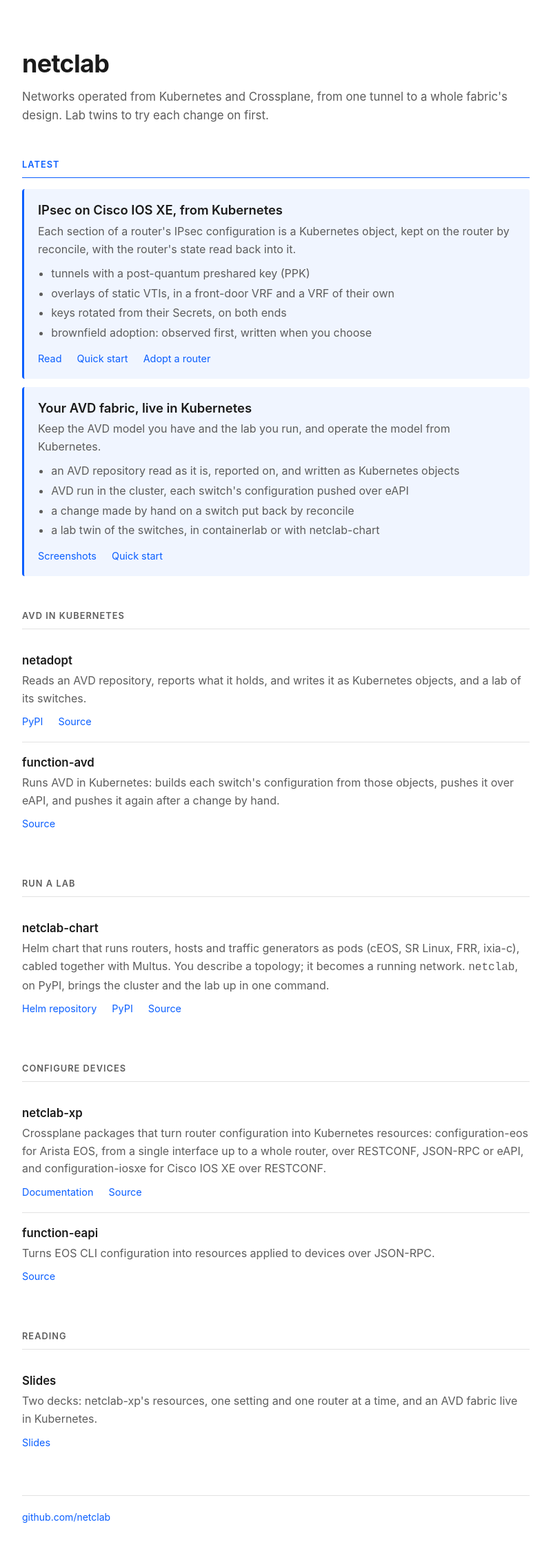
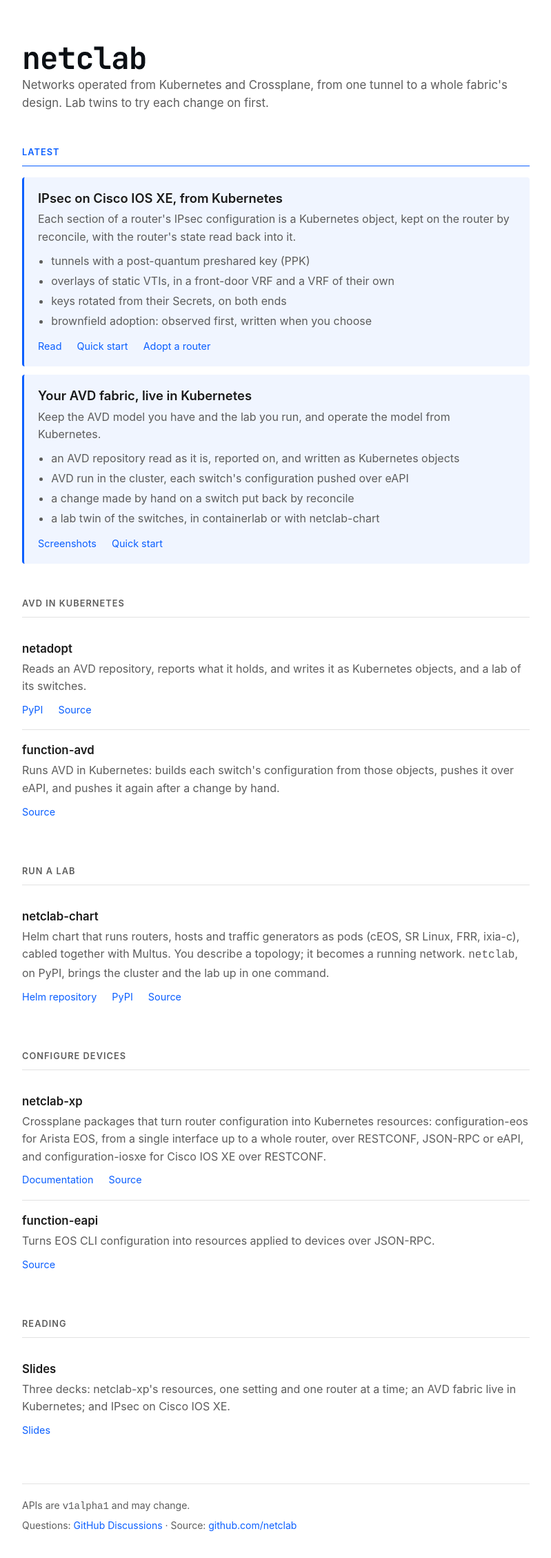
Before and after one commit to netclab/netclab.github.io, a plain HTML site: page index.html in a window 1280 px wide. Shown: the whole page at 69% size, without its empty margins (240-1039 px from the left). Drawn offline with Linux system fonts and the light colour scheme.

Commit message:
Add the logo and icons, and a footer (#13)

```diff
--- a/index.html
+++ b/index.html
@@ -5,6 +5,9 @@
 <meta name="viewport" content="width=device-width, initial-scale=1">
 <title>netclab</title>
 <meta name="description" content="Networks operated from Kubernetes and Crossplane, from one tunnel to a whole fabric's design. Lab twins to try each change on first.">
+<link rel="icon" href="/favicon.ico" sizes="32x32">
+<link rel="icon" href="/icon.svg" type="image/svg+xml">
+<link rel="apple-touch-icon" href="/apple-touch-icon.png">
 <style>
   :root {
     color-scheme: light dark;
@@ -35,6 +38,7 @@
   }
   main { max-width: 46rem; margin: 0 auto; }
   h1 { font-size: 2.25rem; margin: 0 0 .35rem; letter-spacing: -0.02em; }
+  h1 img { display: block; height: 2.5rem; width: auto; }
   .tagline { color: var(--muted); margin: 0 0 3rem; font-size: 1.05rem; }
   h2 {
     font-size: .8rem; text-transform: uppercase; letter-spacing: .08em;
@@ -60,12 +64,18 @@
   a { color: var(--link); text-decoration: none; }
   a:hover { text-decoration: underline; }
   footer { color: var(--muted); font-size: .875rem; border-top: 1px solid var(--rule); padding-top: 1.25rem; }
+  footer p { margin: 0 0 .35rem; }
 </style>
 </head>
 <body>
 <main>
 
-  <h1>netclab</h1>
+  <h1>
+    <picture>
+      <source srcset="/logo-dark.svg" media="(prefers-color-scheme: dark)">
+      <img src="/logo.svg" alt="netclab" width="182" height="40">
+    </picture>
+  </h1>
   <p class="tagline">Networks operated from Kubernetes and Crossplane, from one tunnel to a whole fabric's design. Lab twins to try each change on first.</p>
 
   <h2 class="latest">Latest</h2>
@@ -156,7 +166,7 @@
   <ul>
     <li>
       <div class="name">Slides</div>
-      <div class="desc">Two decks: netclab-xp's resources, one setting and one router at a time, and an AVD fabric live in Kubernetes.</div>
+      <div class="desc">Three decks: netclab-xp's resources, one setting and one router at a time; an AVD fabric live in Kubernetes; and IPsec on Cisco IOS XE.</div>
       <div class="links">
         <a href="/slides/">Slides</a>
       </div>
@@ -164,7 +174,8 @@
   </ul>
 
   <footer>
-    <a href="https://github.com/netclab">github.com/netclab</a>
+    <p>APIs are <code>v1alpha1</code> and may change.</p>
+    <p>Questions: <a href="https://github.com/orgs/netclab/discussions">GitHub Discussions</a> &middot; Source: <a href="https://github.com/netclab">github.com/netclab</a></p>
   </footer>
 
 </main>
```
Also changed, not shown: avd/index.html (+3 -0 lines), slides/index.html (+6 -3 lines), apple-touch-icon.png (added), favicon.ico (added), icon.svg (added), logo-dark.svg (added), logo.svg (added), 1 other file.
